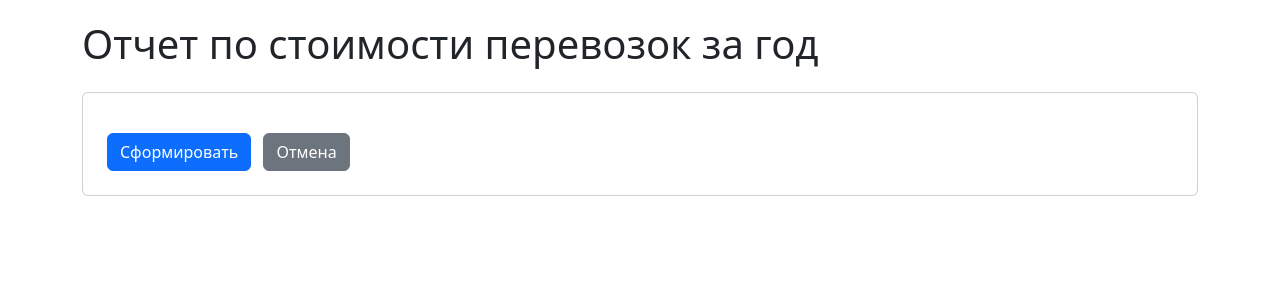
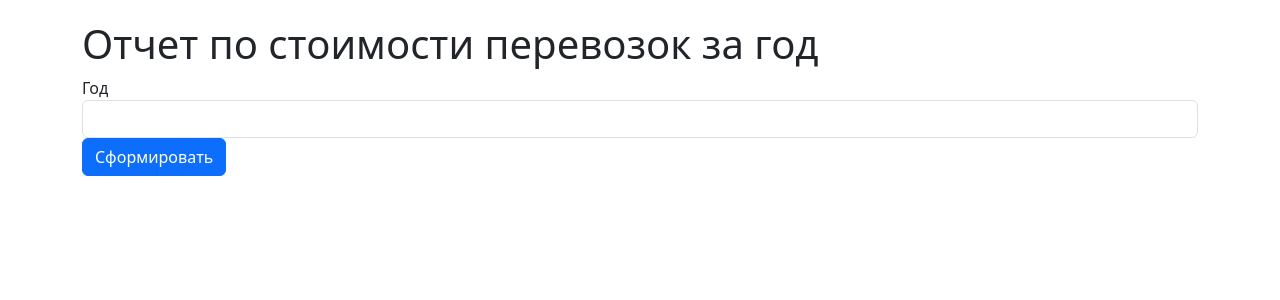
Before and after one commit to theRTima/praktika-flask, a Flask app: page /reports/transport_cost in a window 1280 px wide. Shown: the part 56-356 px from the top of the page. Run offline with Flask 3, Linux system fonts and the light colour scheme; some libraries are stand-ins or nearby versions.

Commit message:
Add files via upload
Отчет о стоимости перевозок работает.

```diff
--- a/app.py
+++ b/app.py
@@ -354,47 +354,67 @@ def reports():
 @app.route('/reports/transport_cost', methods=['GET', 'POST'])
 def transport_cost_report():
     form = ReportForm()
+    report_data = None
+    year = None
+    total_cost = 0
+    total_orders = 0
+
     if form.validate_on_submit():
         year = form.year.data
+
+        if not year:
+            flash('Пожалуйста, введите год для формирования отчета', 'danger')
+            return render_template('report_form.html', form=form, title='Отчет по стоимости перевозок за год')
+
         conn = get_db_connection()
         cur = conn.cursor()
-        cur.execute("""
-            SELECT
-                EXTRACT(MONTH FROM order_date) AS month,
-                SUM(order_cost) AS total_cost,
-                COUNT(*) AS orders_count
-            FROM orders
-            WHERE EXTRACT(YEAR FROM order_date) = %s
-            GROUP BY EXTRACT(MONTH FROM order_date)
-            ORDER BY month
-        """, (year,))
-        data = cur.fetchall()
-        cur.close()
-        conn.close()
+        try:
+            cur.execute("""
+                SELECT
+                    EXTRACT(MONTH FROM order_date) AS month,
+                    SUM(order_cost) AS total_cost,
+                    COUNT(*) AS orders_count
+                FROM orders
+                WHERE EXTRACT(YEAR FROM order_date) = %s
+                GROUP BY EXTRACT(MONTH FROM order_date)
+                ORDER BY month
+            """, (year,))
+            data = cur.fetchall()
 
-        months = [
-            "Январь", "Февраль", "Март", "Апрель", "Май", "Июнь",
-            "Июль", "Август", "Сентябрь", "Октябрь", "Ноябрь", "Декабрь"
-        ]
-        report_data = []
-        for row in data:
-            month_name = months[int(row[0]) - 1]
-            report_data.append({
-                'month': month_name,
-                'total_cost': row[1],
-                'orders_count': row[2]
-            })
+            months = [
+                "Январь", "Февраль", "Март", "Апрель", "Май", "Июнь",
+                "Июль", "Август", "Сентябрь", "Октябрь", "Ноябрь", "Декабрь"
+            ]
 
-        total_cost = sum(row[1] for row in data)
-        total_orders = sum(row[2] for row in data)
+            report_data = []
+            for row in data:
+                month_idx = int(row[0]) - 1
+                if 0 <= month_idx < len(months):
+                    month_name = months[month_idx]
+                    report_data.append({
+                        'month': month_name,
+                        'total_cost': row[1],
+                        'orders_count': row[2]
+                    })
 
-        return render_template('transport_cost_report.html',
-                               year=year,
-                               report_data=report_data,
-                               total_cost=total_cost,
-                               total_orders=total_orders)
+            if report_data:
+                total_cost = sum(row['total_cost'] for row in report_data)
+                total_orders = sum(row['orders_count'] for row in report_data)
+            else:
+                flash(f'Нет данных о перевозках за {year} год', 'warning')
 
-    return render_template('report_form.html', form=form, title='Отчет по стоимости перевозок за год')
+        except psycopg2.Error as e:
+            flash(f'Ошибка при получении данных: {e}', 'danger')
+        finally:
+            cur.close()
+            conn.close()
+
+    return render_template('transport_cost_report.html',
+                           form=form,
+                           year=year,
+                           report_data=report_data,
+                           total_cost=total_cost,
+                           total_orders=total_orders)
 
 @app.route('/reports/driver_efficiency', methods=['GET', 'POST'])
 def driver_efficiency_report():
--- a/templates/transport_cost_report.html
+++ b/templates/transport_cost_report.html
@@ -1,50 +1,67 @@
-{% extends "base.html" %}
-
-{% block title %}Отчет по стоимости перевозок за {{ year }} год{% endblock %}
+{% extends 'base.html' %}
 
 {% block content %}
-    <h1 class="mb-4">Отчет по стоимости перевозок за {{ year }} год</h1>
+<h1>Отчет по стоимости перевозок за год</h1>
 
-    <div class="card mb-4">
-        <div class="card-body">
-            <div class="d-flex justify-content-between align-items-center">
-                <div>
-                    <h5 class="card-title">Итоговая статистика</h5>
-                    <p class="card-text">
-                        Общая стоимость: <strong>{{ total_cost|round(2) }} руб</strong><br>
-                        Количество заказов: <strong>{{ total_orders }}</strong>
-                    </p>
-                </div>
-                <a href="#" class="btn btn-outline-primary">Экспорт в PDF</a>
+<form method="POST">
+    {{ form.hidden_tag() }}
+    <div class="form-group">
+        {{ form.year.label }}
+        {{ form.year(class="form-control") }}
+        {% if form.year.errors %}
+            <div class="alert alert-danger">
+                {% for error in form.year.errors %}
+                    {{ error }}
+                {% endfor %}
             </div>
+        {% endif %}
+    </div>
+    <button type="submit" class="btn btn-primary">Сформировать</button>
+</form>
+
+{% if year %}
+    <hr>
+    <h2>Отчет за {{ year }} год</h2>
+
+    {% if not report_data %}
+        <div class="alert alert-warning">
+            Нет данных о перевозках за указанный год
         </div>
-    </div>
-
-    <div class="table-responsive">
+    {% else %}
         <table class="table table-striped">
             <thead>
                 <tr>
                     <th>Месяц</th>
-                    <th>Сумма перевозок (руб)</th>
-                    <th>Кол-во заказов</th>
+                    <th>Стоимость перевозок</th>
+                    <th>Количество заказов</th>
                 </tr>
             </thead>
             <tbody>
-                {% for row in report_data %}
+                {% for item in report_data %}
                     <tr>
-                        <td>{{ row.month }}</td>
-                        <td>{{ row.total_cost|round(2) }}</td>
-                        <td>{{ row.orders_count }}</td>
+                        <td>{{ item.month }}</td>
+                        <td>{{ item.total_cost|round(2) }} руб</td>
+                        <td>{{ item.orders_count }}</td>
                     </tr>
                 {% endfor %}
             </tbody>
-            <tfoot class="table-dark">
-                <tr>
-                    <th>ИТОГО:</th>
-                    <th>{{ total_cost|round(2) }}</th>
+            <tfoot>
+                <tr class="table-info">
+                    <th>Итого:</th>
+                    <th>{{ total_cost|round(2) }} руб</th>
                     <th>{{ total_orders }}</th>
                 </tr>
             </tfoot>
         </table>
-    </div>
+
+        <div class="mt-4">
+            <h3>Общая статистика:</h3>
+            <ul>
+                <li>Общая стоимость перевозок: <strong>{{ total_cost|round(2) }} руб</strong></li>
+                <li>Всего выполнено заказов: <strong>{{ total_orders }}</strong></li>
+                <li>Средняя стоимость заказа: <strong>{{ (total_cost/total_orders)|round(2) if total_orders > 0 else 0 }} руб</strong></li>
+            </ul>
+        </div>
+    {% endif %}
+{% endif %}
 {% endblock %}
```
